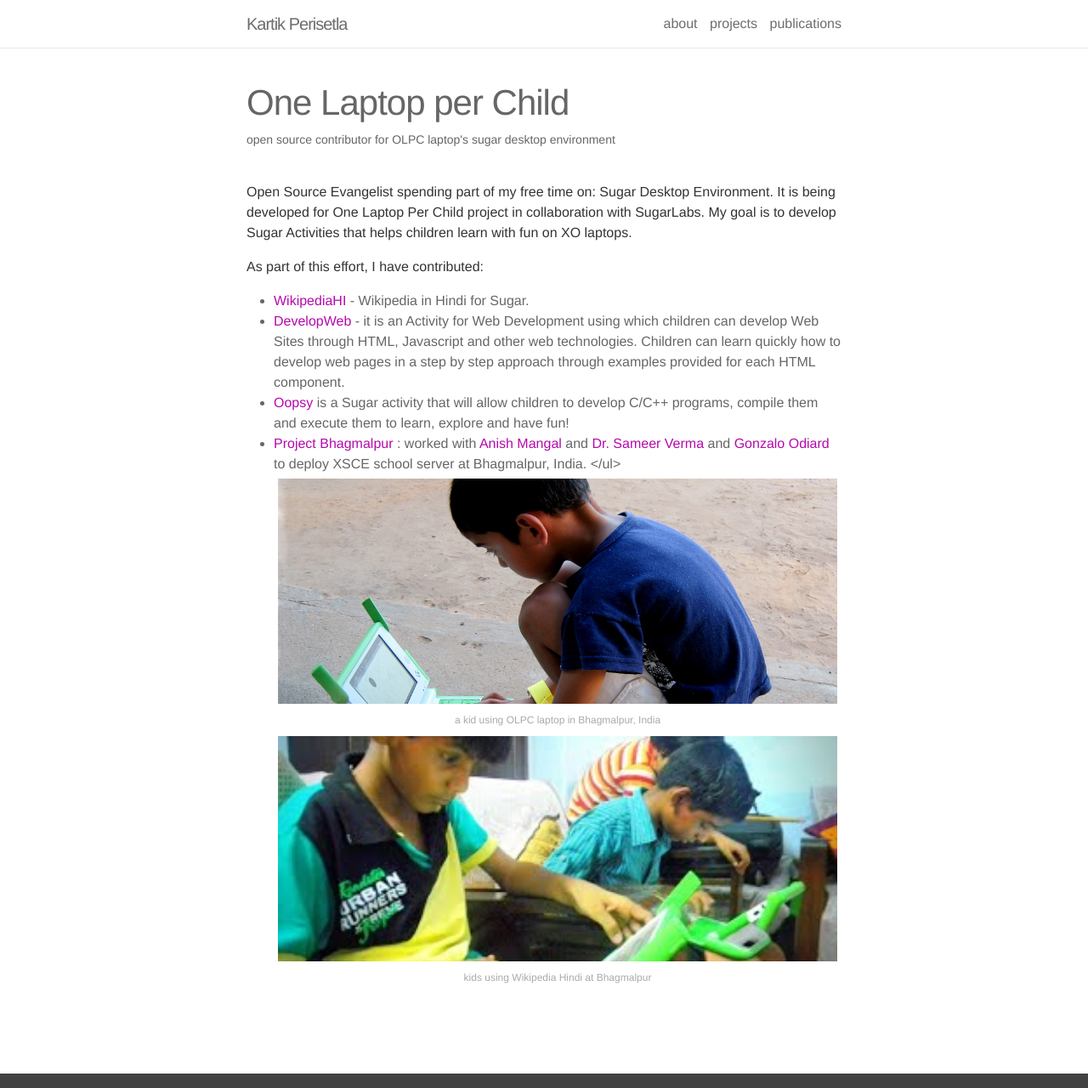
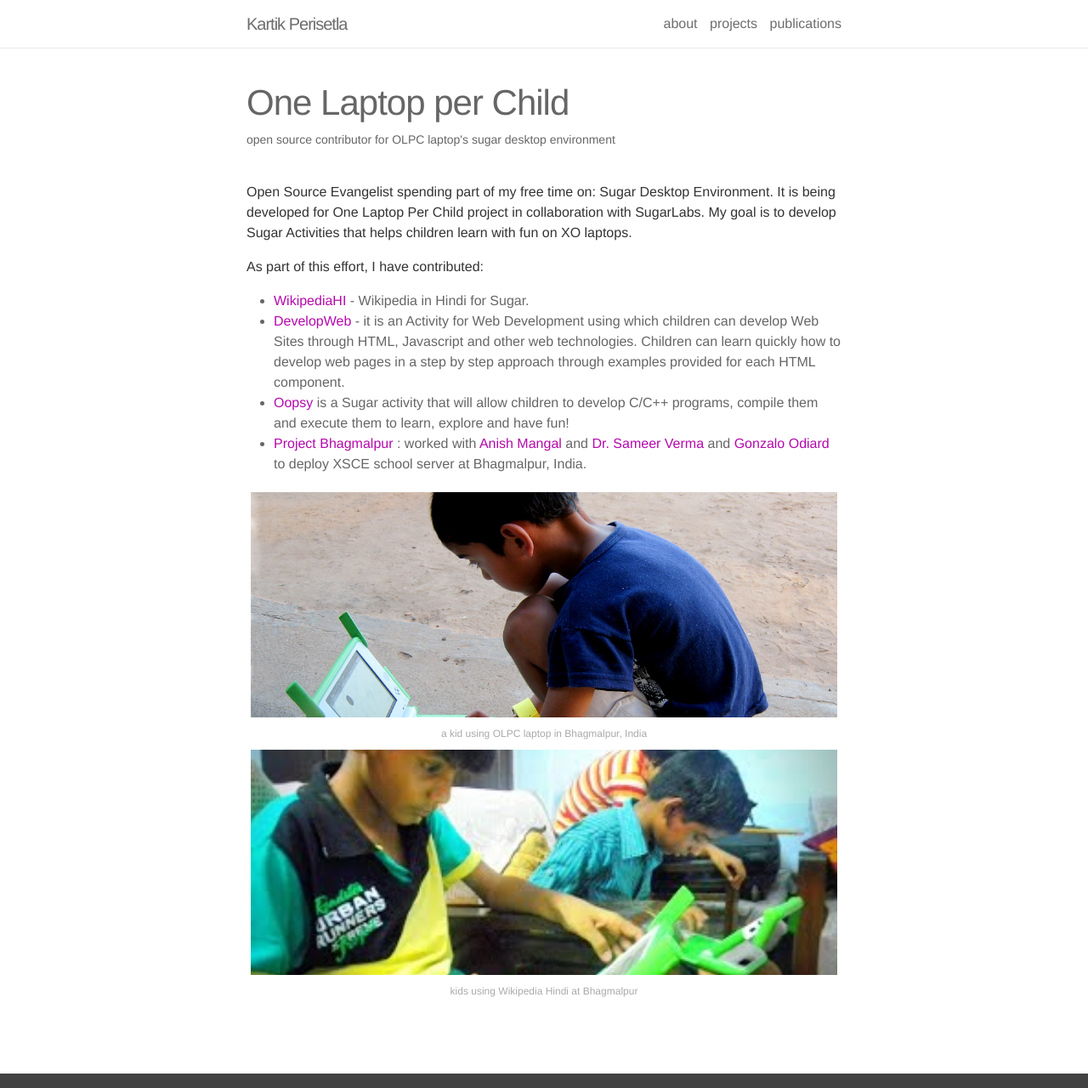
Before and after one commit to kartikperisetla/kartikperisetla.github.io, a Jekyll site: the page built from _projects/6_project.markdown, in a window 1280 px wide and 1280 px high. Shown: the whole window at 85% size. Built offline with Jekyll 4.4.1, drawn with Linux system fonts in a browser that asks for light colours; nearby versions of some CDN libraries; some of the changed lines change nothing that is shown.

Commit message:
nit change

```diff
--- a/_projects/6_project.markdown
+++ b/_projects/6_project.markdown
@@ -5,28 +5,40 @@
 img:
 ---
 
-Open Source Evangelist spending part of my free time on: Sugar Desktop Environment. It is being developed for One Laptop Per Child project in collaboration with SugarLabs. My goal is to develop Sugar Activities that helps children learn with fun on XO laptops.
+Open Source Evangelist spending part of my free time on: Sugar Desktop Environment. It is being developed for One Laptop
+Per Child project in collaboration with SugarLabs. My goal is to develop Sugar Activities that helps children learn with
+fun on XO laptops.
 
 As part of this effort, I have contributed:
 
 <ul>
     <li><a href="http://activities.sugarlabs.org/en-US/sugar/addon/4632">WikipediaHI</a> - Wikipedia in Hindi for Sugar.
-    <li><a href="https://sites.google.com/site/developwebactivity/">DevelopWeb</a> - it is an Activity for Web Development using which children can develop Web Sites through HTML, Javascript and other web technologies. Children can learn quickly how to develop web pages in a step by step approach through examples provided for each HTML component.</li>
-    <li><a href="https://sites.google.com/site/oopsysugaractivity/">Oopsy</a> is a Sugar activity that will allow children to develop C/C++ programs, compile them and execute them to learn, explore and have fun!</li>
+    </li>
+    <li><a href="https://sites.google.com/site/developwebactivity/">DevelopWeb</a> - it is an Activity for Web
+        Development using which children can develop Web Sites through HTML, Javascript and other web technologies.
+        Children can learn quickly how to develop web pages in a step by step approach through examples provided for
+        each HTML component.
+    </li>
+    <li><a href="https://sites.google.com/site/oopsysugaractivity/">Oopsy</a> is a Sugar activity that will allow
+        children to develop C/C++ programs, compile them and execute them to learn, explore and have fun!
+    </li>
     <li>
-    <a href="Project Bhagmalpur : https://bhagmalpur.wordpress.com/2013/07/21/hello-world-from-bhagmalpur-part-1/">Project Bhagmalpur</a> : worked with <a href="https://people.sugarlabs.org/anish/site/">Anish Mangal</a> and <a href="https://www.olpcsf.org/node/91">Dr. Sameer Verma</a> and <a href="https://github.com/godiard">Gonzalo Odiard</a> to deploy XSCE school server at Bhagmalpur, India.
+        <a href="Project Bhagmalpur : https://bhagmalpur.wordpress.com/2013/07/21/hello-world-from-bhagmalpur-part-1/">Project
+            Bhagmalpur</a> : worked with <a href="https://people.sugarlabs.org/anish/site/">Anish Mangal</a> and <a
+            href="https://www.olpcsf.org/node/91">Dr. Sameer Verma</a> and <a href="https://github.com/godiard">Gonzalo
+            Odiard</a> to deploy XSCE school server at Bhagmalpur, India.
+    </li>
 </ul>
 
-
 <div class="img_row">
-    <img class="col three left" src="{{ site.baseurl }}/assets/img/olpc1.jpg" alt="" title="child using olpc laptop"/>
+    <img class="col three left" src="{{ site.baseurl }}/assets/img/olpc1.jpg" alt="" title="child using olpc laptop" />
 </div>
 <div class="col three caption">
     a kid using OLPC laptop in Bhagmalpur, India
 </div>
 
 <div class="img_row">
-    <img class="col three left" src="{{ site.baseurl }}/assets/img/olpc2.jpg" alt="" title="kids using olpc laptop"/>
+    <img class="col three left" src="{{ site.baseurl }}/assets/img/olpc2.jpg" alt="" title="kids using olpc laptop" />
 </div>
 <div class="col three caption">
     kids using Wikipedia Hindi at Bhagmalpur
```
